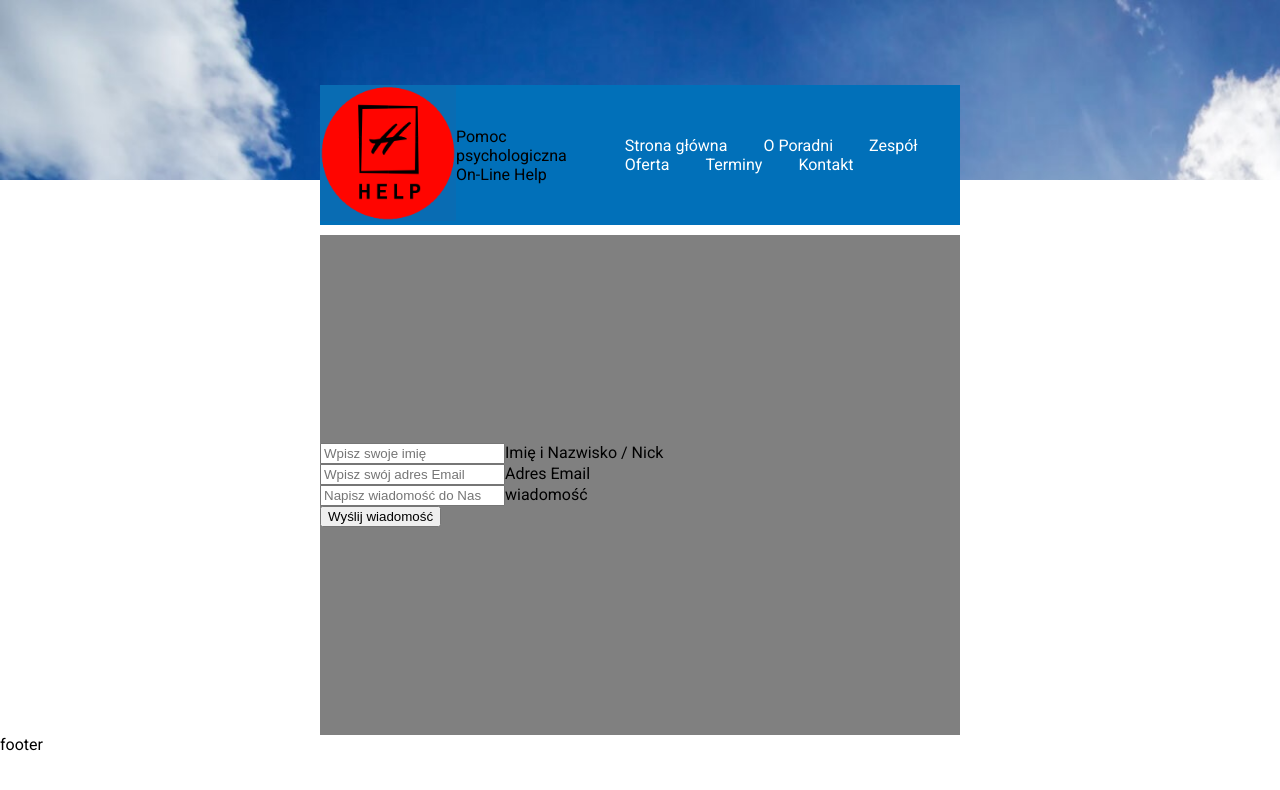
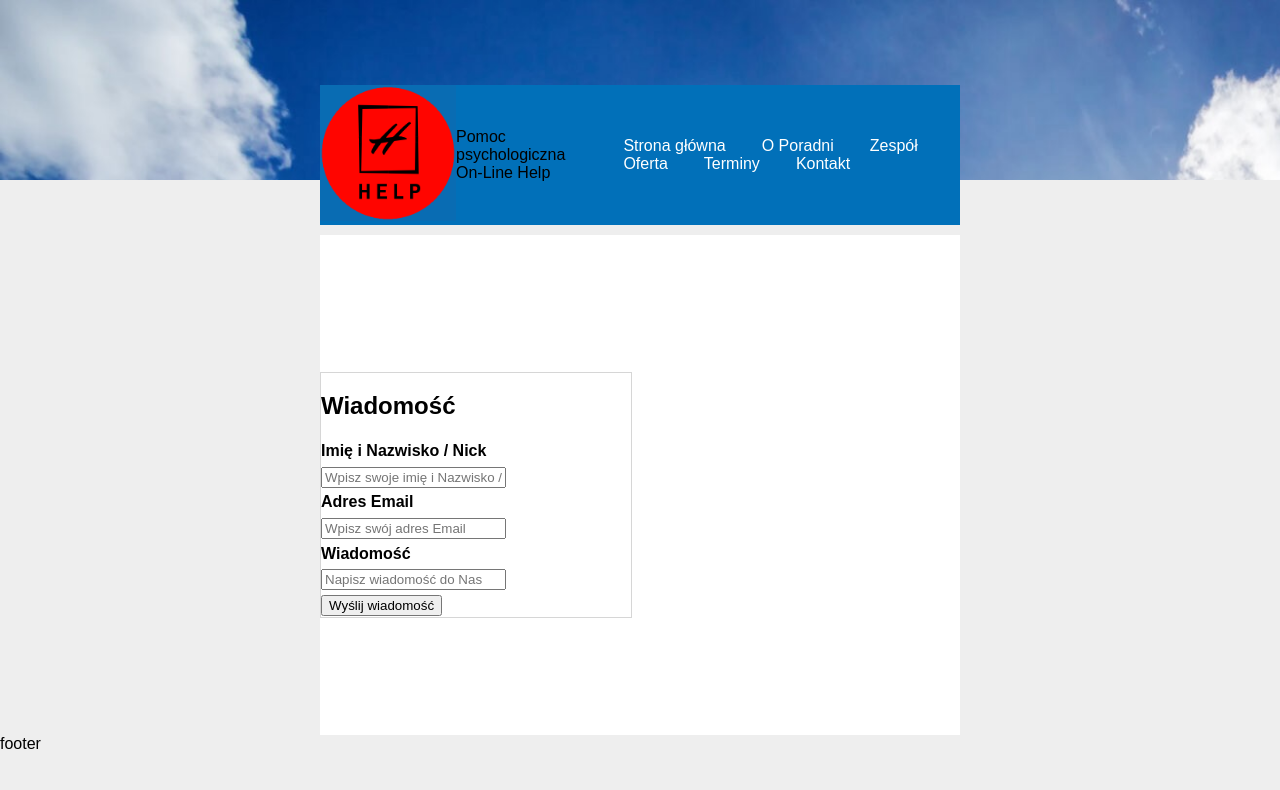
Before and after one commit to joajar/100-commits-challenge, an Angular app in the folder frontend/: page / in a window 1280 px wide. Shown: the top 790 px of the page. Built offline with nearby package versions, Linux system fonts and the light colour scheme.

Commit message:
FE feat: developed styles for contact form template

```diff
--- a/frontend/src/app/content/home/home.component.html
+++ b/frontend/src/app/content/home/home.component.html
@@ -1,17 +1,18 @@
 <div class="homeContainerOutside">
   <div class="homeContainer">
     <form class="form" (ngSubmit)="send()">
+      <h2 class="headingTitle">Wiadomość</h2>
       <div class="row">
-          <input type="text" placeholder="Wpisz swoje imię" id="name" [(ngModel)]="message.name" name="name">
           <label for="name">Imię i Nazwisko / Nick</label>
+          <input type="text" placeholder="Wpisz swoje imię i Nazwisko / Nick" id="name" [(ngModel)]="message.name" name="name">
       </div>
       <div class="row">
+          <label for="email">Adres Email</label>
           <input type="text" placeholder="Wpisz swój adres Email" id="email" [(ngModel)]="message.email" name="email">
-          <label for="email">Adres Email</label>
       </div>
       <div class="row">
-          <input type="text" placeholder="Napisz wiadomość do Nas" id="content" [(ngModel)]="message.content" name="content">
-          <label for="content">wiadomość</label>
+          <label for="content">Wiadomość</label>
+          <input type="textarea" placeholder="Napisz wiadomość do Nas" id="content" [(ngModel)]="message.content" name="content">
       </div>
       <button type="submit">Wyślij wiadomość</button>
     </form>
--- a/frontend/src/app/content/home/home.component.scss
+++ b/frontend/src/app/content/home/home.component.scss
@@ -4,10 +4,29 @@
 }
 .homeContainer {
     display: flex;
-    background-color: grey;
+    background-color: white;
     margin-top: 5px;
     height: 500px;
     width: 50%;
     justify-content: left;
     align-items: center;
 }
+form {
+    width: 310px;
+    margin-top: 20px;
+    border: 1px solid #d6d6d6;
+    background-color: #ffffff;
+    line-height: 1.6em;
+}
+form .h2 {
+    font-size: 30px;
+    font-weight: 600;
+    line-height: 39px;
+}
+label {
+    display: block;
+    font-weight: 700;
+    float: none;
+    word-break: break-word;
+    word-wrap: break-word;
+}
--- a/frontend/src/styles.scss
+++ b/frontend/src/styles.scss
@@ -3,6 +3,6 @@ html, body {
 }
 body {
     margin: 0;
-    font-family:
-    Roboto, "Helvetica Neue", sans-serif;
+    font-family: Arial, Verdana, sans-serif;
+    background-color: #eeeeee;
 }
```
